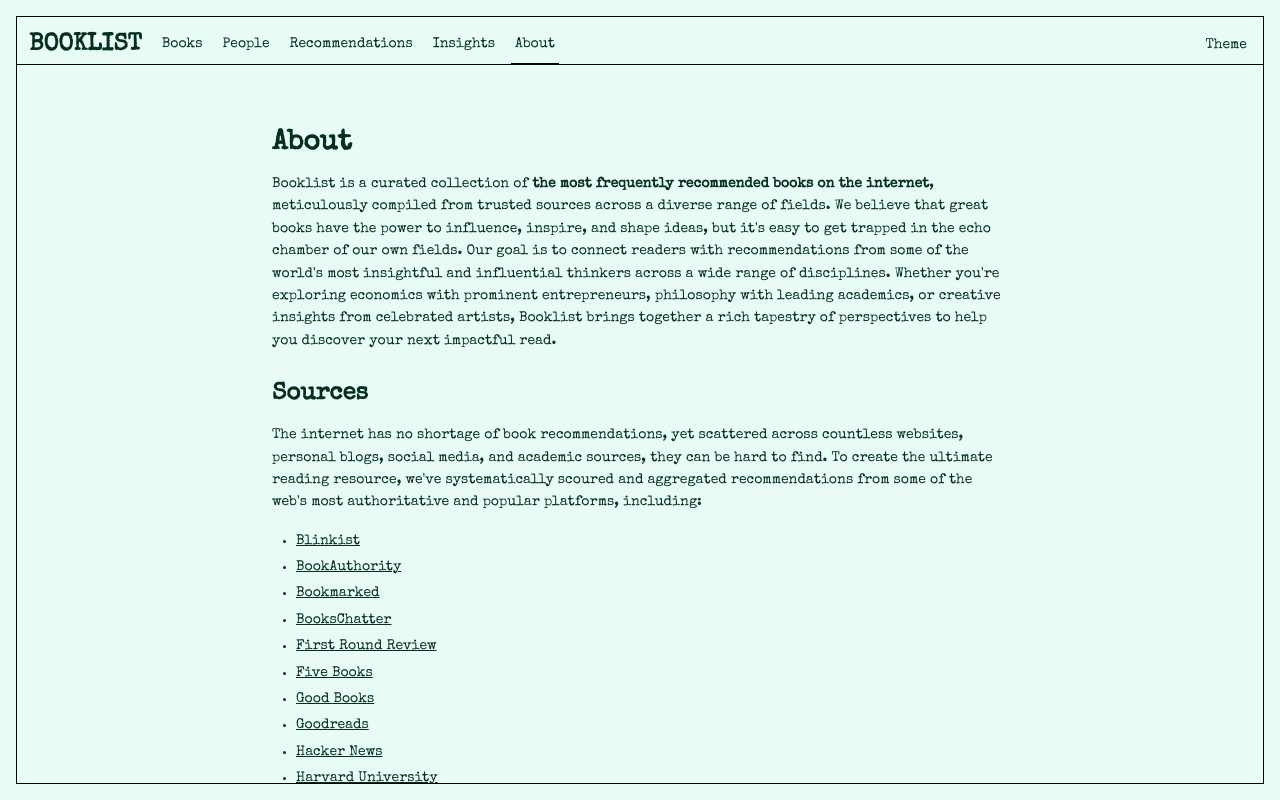
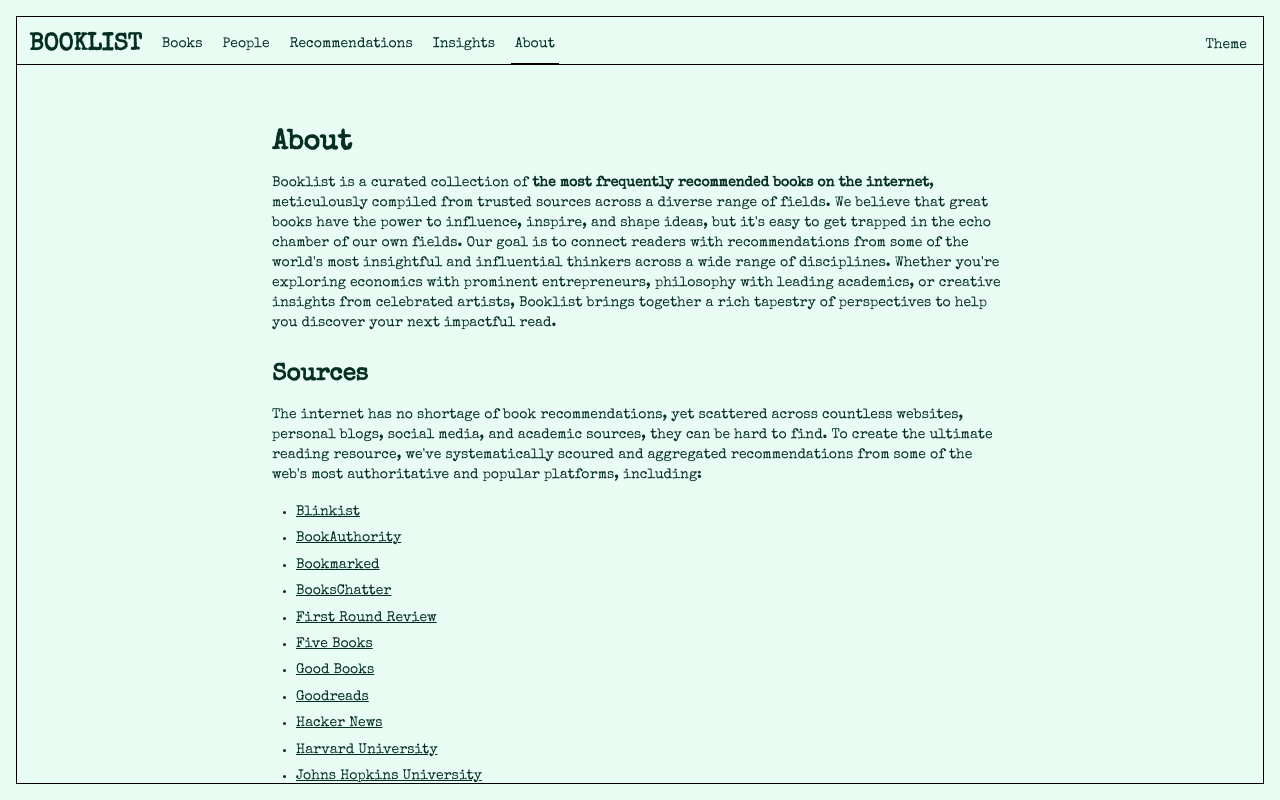
Before and after one commit to alanagoyal/booklist, a Next.js app: page /about in a window 1280 px wide. Built offline with nearby package versions, Linux system fonts and the light colour scheme.

Commit message:
change markdown to base

```diff
--- a/components/markdown-renderer.tsx
+++ b/components/markdown-renderer.tsx
@@ -28,7 +28,7 @@ export default function MarkdownRenderer({ content, className = '' }: MarkdownRe
           h2: ({ node, ...props }) => <h2 className="text-xl font-semibold mt-8 mb-4" {...props} />,
           h3: ({ node, ...props }) => <h3 className="text-lg font-semibold mt-6 mb-3" {...props} />,
           h4: ({ node, ...props }) => <h4 className="text-base font-semibold mt-4 mb-2" {...props} />,
-          p: ({ node, ...props }) => <p className="my-4" {...props} />,
+          p: ({ node, ...props }) => <p className="my-4 text-base sm:text-sm" {...props} />,
           a: ({ node, ...props }) => <a className="text-text hover:underline" {...props} />,
           ul: ({ node, ...props }) => <ul className="list-disc pl-6 my-4" {...props} />,
           ol: ({ node, ...props }) => <ol className="list-decimal pl-6 my-4" {...props} />,
```
